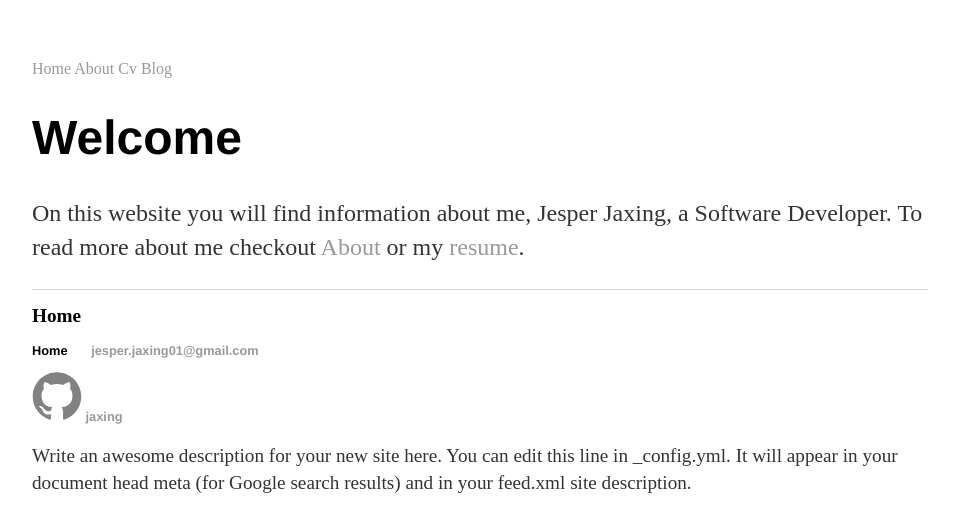
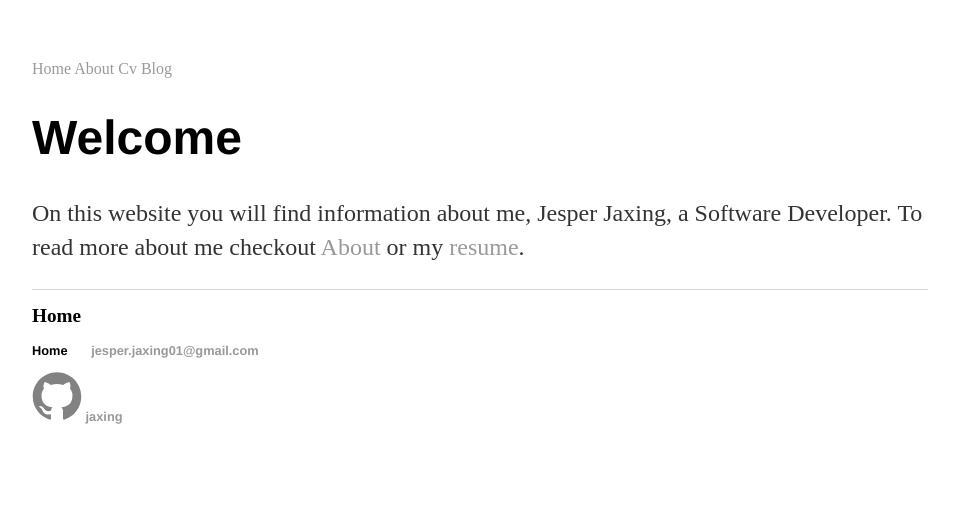
Before and after one commit to Jaxing/jaxing.github.io, a Jekyll site: the page built from index.md, in a window 1280 px wide. Shown: the top 532 px of the page, without its empty margins (160-1113 px from the left). Built offline with Jekyll 4.4.1, drawn with Linux system fonts in a browser that asks for light colours.

Commit message:
removed description in config

```diff
--- a/_config.yml
+++ b/_config.yml
@@ -9,9 +9,6 @@
 title: Home
 email: jesper.jaxing01@gmail.com
 description: > # this means to ignore newlines until "baseurl:"
-  Write an awesome description for your new site here. You can edit this
-  line in _config.yml. It will appear in your document head meta (for
-  Google search results) and in your feed.xml site description.
 baseurl: "" # the subpath of your site, e.g. /blog
 url: "http://jaxing.github.io" # the base hostname & protocol for your site
 permalink: /blog/:year/:month/:day/:title
```
